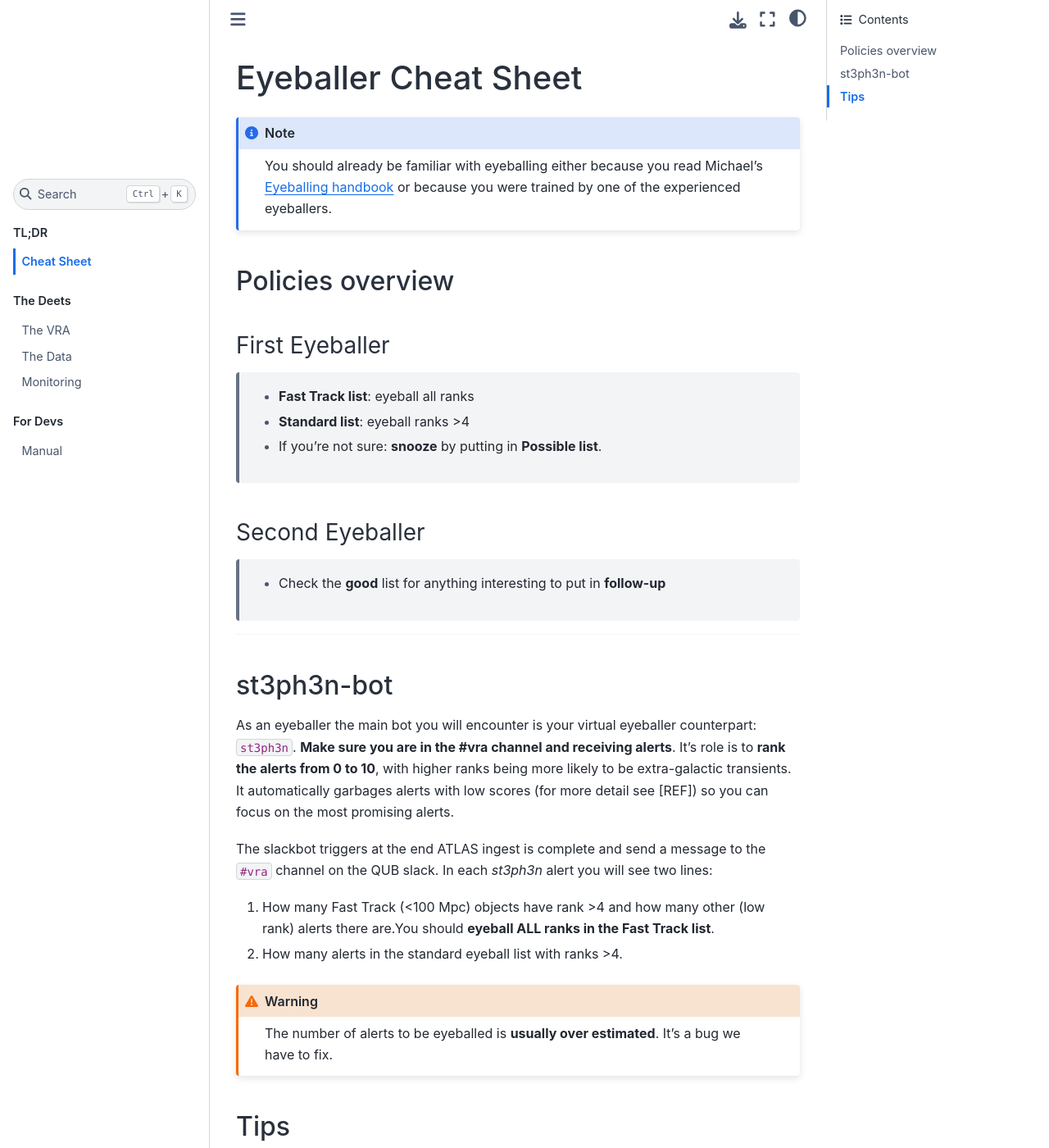
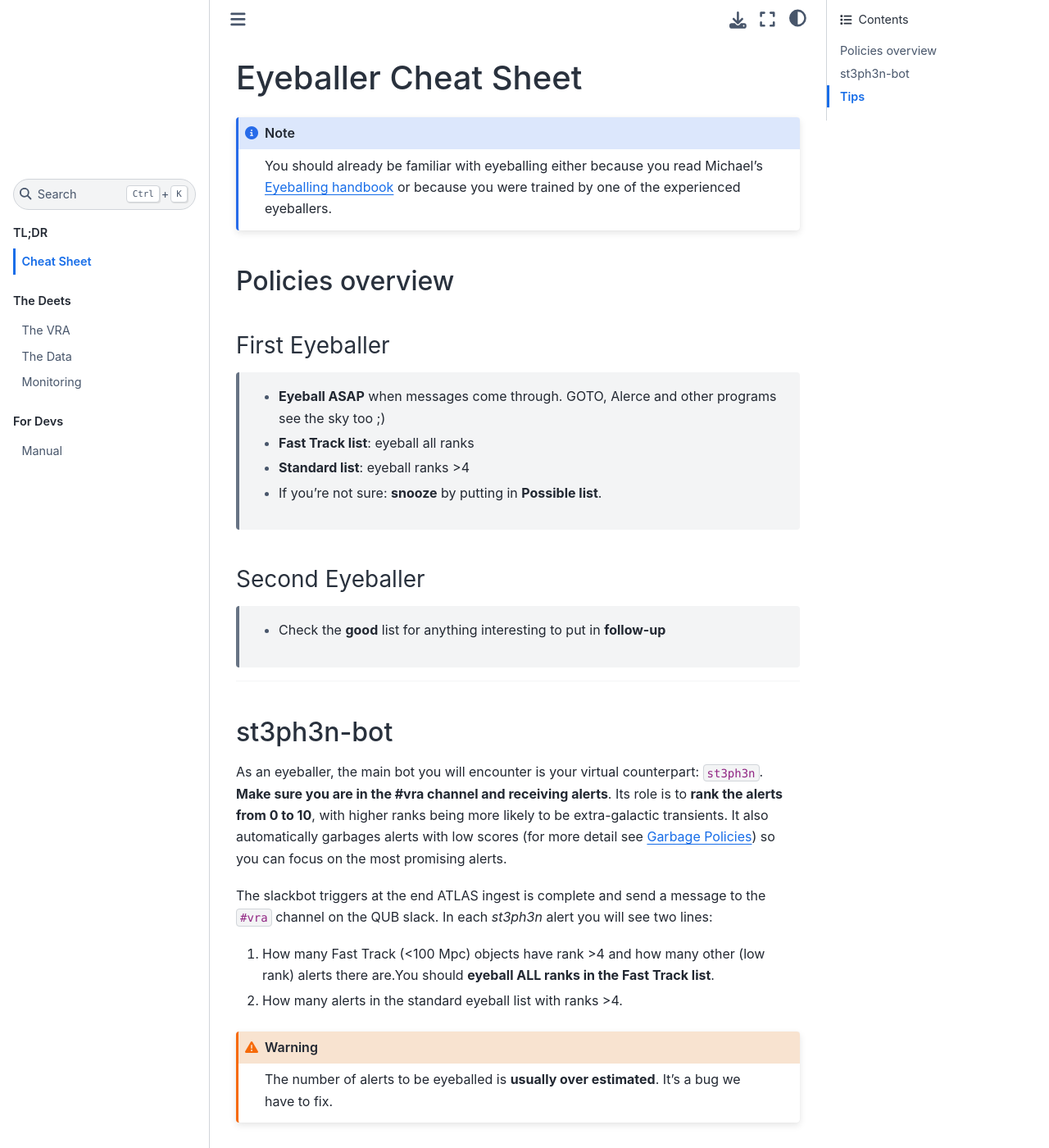
Before and after one commit to HeloiseS/atlasvras, a Sphinx documentation site: the page built from docs/source/eyeball.rst, in a window 1280 px wide and 1400 px high. Shown: the whole window at 82% size. Built offline with Sphinx 7.4.7 and the Sphinx Book theme 1.1.4, drawn with Linux system fonts in a browser that asks for light colours.

Commit message:
trying to add ref

```diff
--- a/docs/source/about.rst
+++ b/docs/source/about.rst
@@ -130,6 +130,8 @@ nearly all the extra-galactic alerts (blue) and a large fraction of the galactic
 
 Garbaging
 ~~~~~~~~~~~~~
+.. _garbaging:
+
 There are currently three "garbage collection" policies in place:
 * On **entering the eyeball list** with ``rank<1.5``
 * On a **second visit**, ``max(rank)<3``.
--- a/docs/source/eyeball.rst
+++ b/docs/source/eyeball.rst
@@ -10,6 +10,7 @@ Policies overview
 
 First Eyeballer
 ~~~~~~~~~~~~
+    - **Eyeball ASAP** when messages come through. GOTO, Alerce and other programs see the sky too ;)
     - **Fast Track list**: eyeball all ranks
     - **Standard list**: eyeball ranks >4
     - If you're not sure: **snooze** by putting in **Possible list**.
@@ -23,10 +24,12 @@ Second Eyeballer
 
 st3ph3n-bot
 -----------------
-As an eyeballer the main bot you will encounter is your virtual eyeballer counterpart: ``st3ph3n``.
-**Make sure you are in the #vra channel and receiving alerts**.
-It's role is to **rank the alerts from 0 to 10**, with higher ranks being more likely to be extra-galactic transients.
-It automatically garbages alerts with low scores (for more detail see [REF]) so you can focus on the most promising alerts.
+As an eyeballer, the main bot you will encounter is your virtual
+counterpart: ``st3ph3n``. **Make sure you are in the #vra channel
+and receiving alerts**. Its role is to **rank the alerts from 0 to 10**,
+with higher ranks being more likely to be extra-galactic transients.
+It also automatically garbages alerts with low scores (for more detail see
+`Garbage Policies <garbaging>`_) so you can focus on the most promising alerts.
 
 The slackbot triggers at the end ATLAS ingest is complete and send a message to the ``#vra`` channel on the
 QUB slack. In each `st3ph3n` alert you will see two lines:
```
